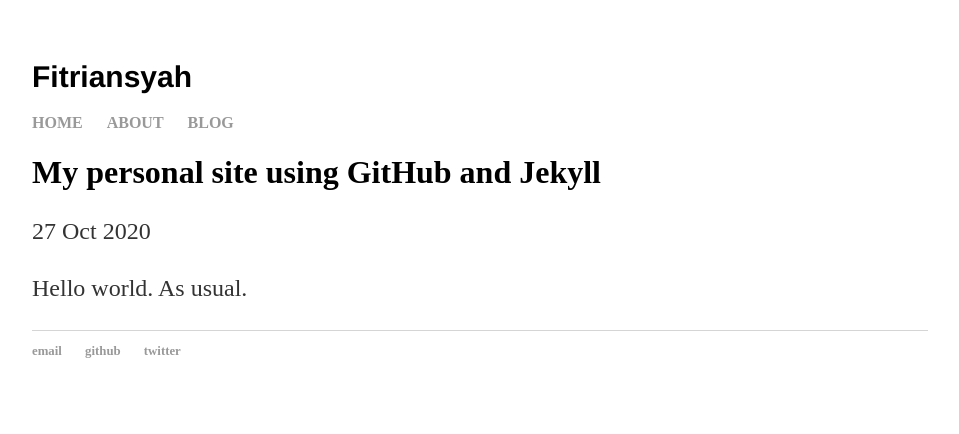
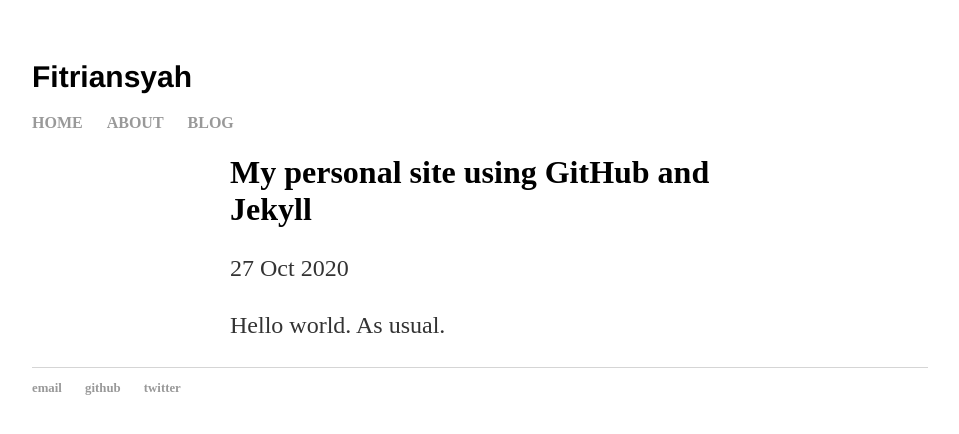
Before and after one commit to rnfitriansyah/rnfitriansyah.github.io, a Jekyll site: the page built from _posts/2020-10-27-rizki-first-site.md, in a window 1280 px wide. Shown: the top 434 px of the page, without its empty margins (160-1119 px from the left). Built offline with Jekyll 4.4.1, drawn with Linux system fonts in a browser that asks for light colours.

Commit message:
Update post.html

```diff
--- a/_layouts/post.html
+++ b/_layouts/post.html
@@ -5,6 +5,13 @@ layout: default
   {{ page.title }}</h1>
 <p class="meta">{{ page.date | date_to_string }}</p>
 
+<style>
+  div{
+    width:500px;
+    margin: auto;
+  }
+</style>
+
 <div class="post">
   {{ content }}
 </div>
```
